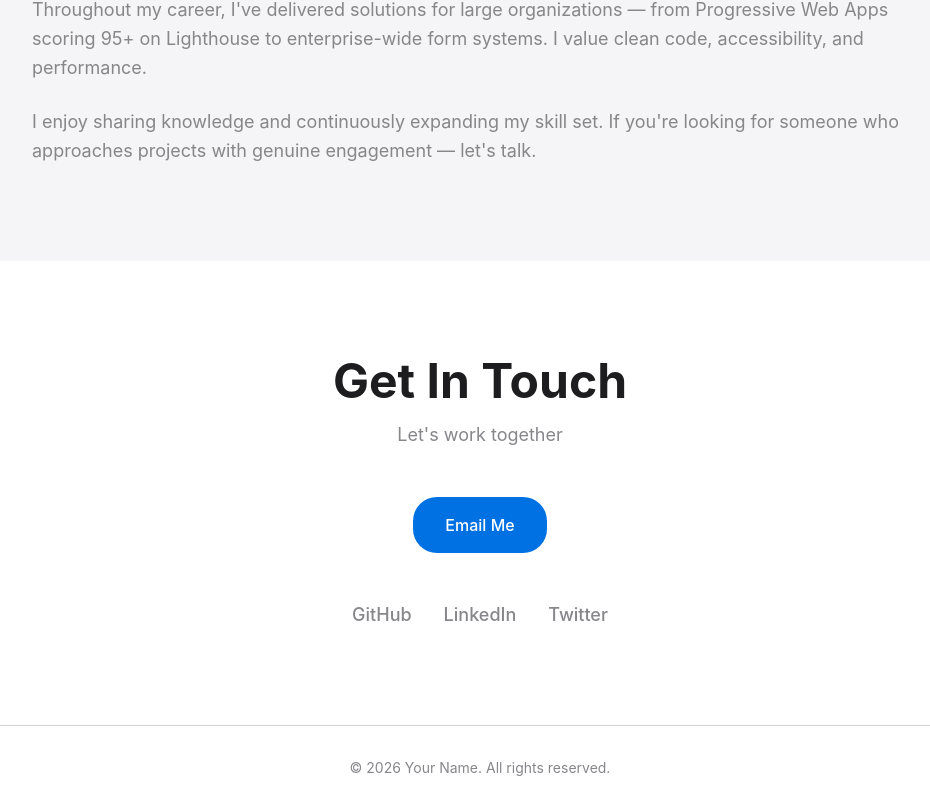
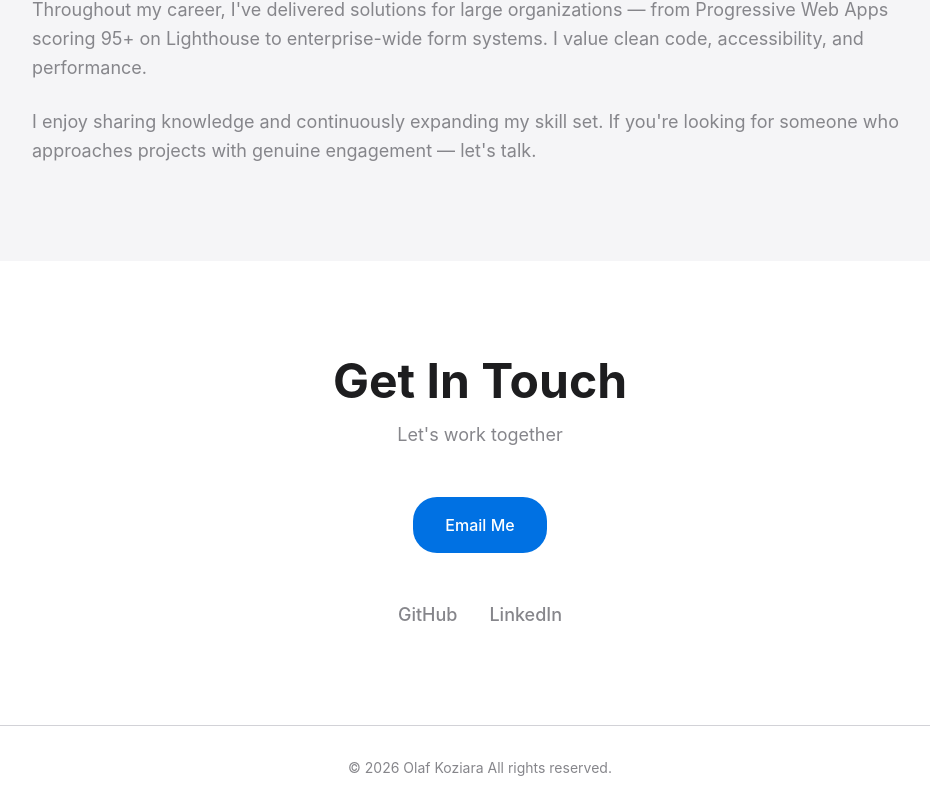
Before and after one commit to Olaf-Koziara/portfolio, a Next.js app: page /en in a window 1280 px wide. Shown: the part 4693-5503 px from the top of the page, without its empty margins (160-1090 px from the left). Built offline with nearby package versions, Linux system fonts and the light colour scheme.

Commit message:
chore: update personal information in layout and contact sections
- Change name in metadata and footer to "Olaf Koziara"
- Update email address to "olaf.koziara@gmail.com"
- Modify GitHub and LinkedIn links to point to the correct profiles

```diff
--- a/src/app/[locale]/layout.tsx
+++ b/src/app/[locale]/layout.tsx
@@ -6,11 +6,10 @@ import { routing } from "@/i18n/routing";
 import ThemeProvider from "@/components/ThemeProvider";
 import LanguageSwitcher from "@/components/LanguageSwitcher";
 import ThemeToggle from "@/components/ThemeToggle";
-import FloatingNav from "@/components/FloatingNav";
 import "../globals.css";
 
 export const metadata: Metadata = {
-  title: "Your Name - Frontend Developer",
+  title: "Olaf Koziara - Frontend Developer",
   description:
     "Frontend Developer specializing in Next.js, React, TypeScript, and modern web technologies.",
   keywords: [
@@ -20,9 +19,9 @@ export const metadata: Metadata = {
     "TypeScript",
     "Web Development",
   ],
-  authors: [{ name: "Your Name" }],
+  authors: [{ name: "Olaf Koziara" }],
   openGraph: {
-    title: "Your Name - Frontend Developer",
+    title: "Olaf Koziara - Frontend Developer",
     description:
       "Frontend Developer specializing in Next.js, React, TypeScript, and modern web technologies.",
     type: "website",
@@ -80,7 +79,7 @@ export default async function LocaleLayout({
             <footer className="border-t border-border py-8 px-4 sm:px-6 lg:px-8">
               <div className="max-w-6xl mx-auto text-center text-muted text-sm">
                 <p>
-                  © {new Date().getFullYear()} Your Name.{" "}
+                  © {new Date().getFullYear()} Olaf Koziara{" "}
                   {locale === "en"
                     ? "All rights reserved."
                     : "Wszelkie prawa zastrzeżone."}
--- a/src/components/sections/ContactSection.tsx
+++ b/src/components/sections/ContactSection.tsx
@@ -27,7 +27,7 @@ export default function ContactSection() {
             className="flex flex-col sm:flex-row gap-6 justify-center items-center mb-12"
           >
             <a
-              href="mailto:your.email@example.com"
+              href="mailto:olaf.koziara@gmail.com"
               className="px-8 py-4 bg-accent text-white rounded-xl font-medium hover:bg-accent-hover transition-all duration-300 hover:scale-105 hover:shadow-lg"
             >
               {t("email")}
@@ -42,7 +42,7 @@ export default function ContactSection() {
             className="flex gap-8 justify-center"
           >
             <a
-              href="https://github.com"
+              href="https://github.com/Olaf-Koziara/"
               target="_blank"
               rel="noopener noreferrer"
               className="text-muted hover:text-accent transition-colors duration-300 text-lg font-medium"
@@ -50,20 +50,12 @@ export default function ContactSection() {
               GitHub
             </a>
             <a
-              href="https://linkedin.com"
+              href="https://www.linkedin.com/in/olaf-koziara-0b7b47164/"
               target="_blank"
               rel="noopener noreferrer"
               className="text-muted hover:text-accent transition-colors duration-300 text-lg font-medium"
             >
               LinkedIn
-            </a>
-            <a
-              href="https://twitter.com"
-              target="_blank"
-              rel="noopener noreferrer"
-              className="text-muted hover:text-accent transition-colors duration-300 text-lg font-medium"
-            >
-              Twitter
             </a>
           </motion.div>
         </motion.div>
```
